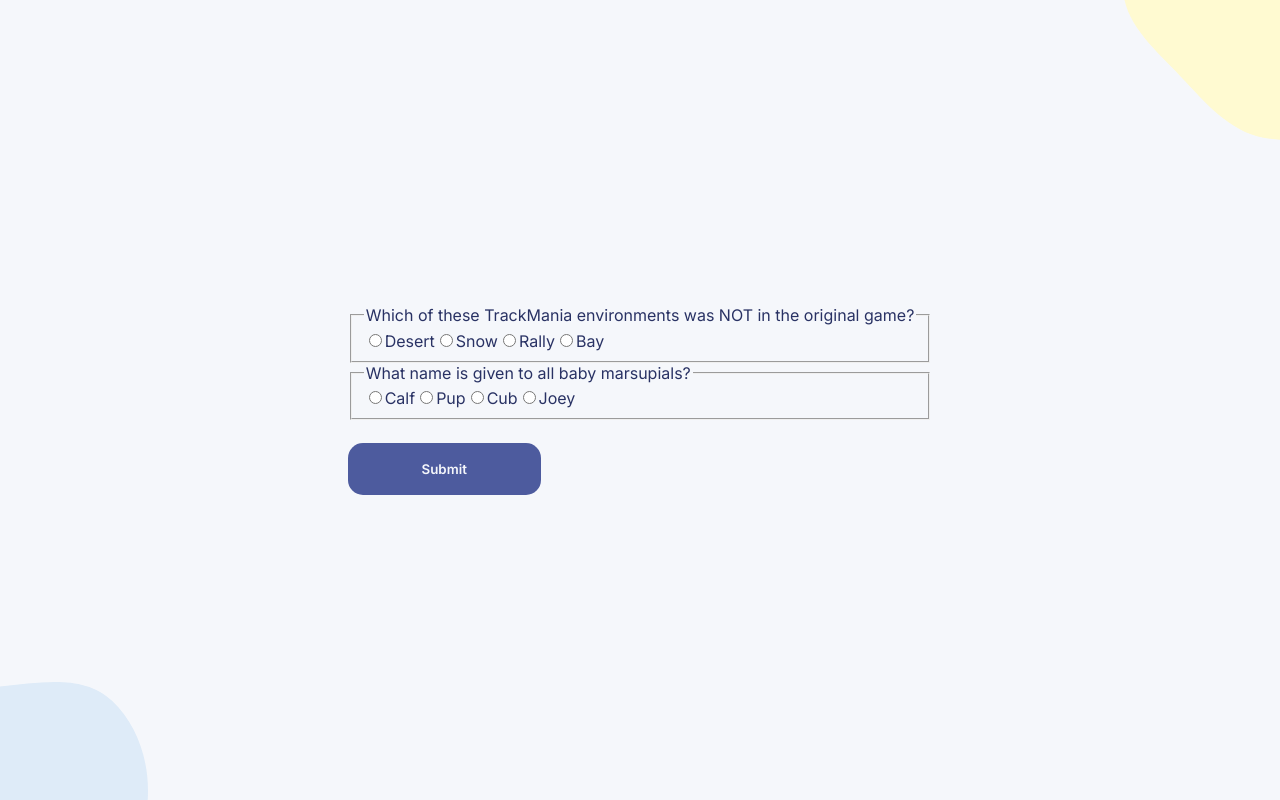
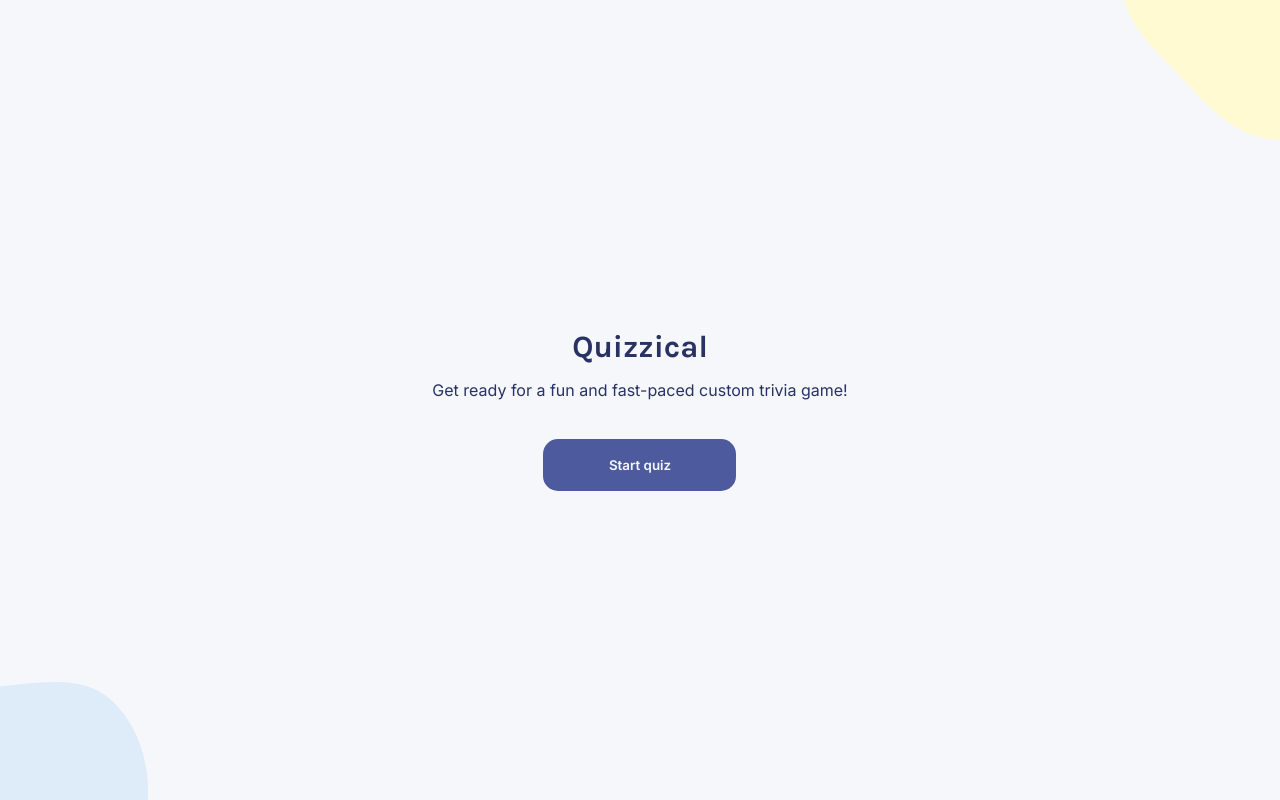
Before and after one commit to jharikr/react-quizzical, a React (Vite) app: page / in a window 1280 px wide. Built offline with nearby package versions, Linux system fonts and the light colour scheme.

Commit message:
Added quiz state and conditiional rendering

```diff
--- a/src/App.jsx
+++ b/src/App.jsx
@@ -5,10 +5,34 @@
 import testData from "./data/testData"
 import './App.css'
 
+const INITIAL_STATE = {
+  quizState: {
+    startQuiz: false,
+    checkAnswers: false
+  },
+  formData: testData,
+  score: 0
+}
+
 function App() {
-  const [formData, setFormData] = useState(testData);
+  const [quizState, setQuizState] = useState(INITIAL_STATE.quizState)
+  const [formData, setFormData] = useState(INITIAL_STATE.formData);
+  const [score, setScore] = useState(INITIAL_STATE.score);
 
-  function handleChange(event, id) {
+  function startQuiz(event) {
+    setQuizState(prevState => ({
+      ...prevState,
+      startQuiz: !prevState.startQuiz
+    }))
+  }
+
+  function resetQuiz(event) {
+    setFormData(INITIAL_STATE.formData)
+    setQuizState(INITIAL_STATE.quizState)
+    setScore(INITIAL_STATE.score)
+  }
+
+  function handleChange(event) {
     const { name, value } = event.target
     setFormData(oldData => {
       return oldData.map(question => {
@@ -19,14 +43,22 @@
 
   function handleSubmit(event) {
     event.preventDefault()
-    console.log(formData)
-    setFormData(testData)
+
+    const score = formData.reduce((acc, curr) => {
+      return curr.correctAnswer === curr.selectedAnswer ? acc + 1 : acc
+    }, 0)
+    setScore(score)
+    setQuizState(prevState => ({
+      ...prevState,
+      checkAnswers: !prevState.checkAnswers
+    }))
+    console.log("Running")
   }
 
   const answersElements = (answers, question, selected) => {
     return answers.map(answer => {
       return (
-        <label htmlFor="" key={nanoid()}>
+        <label htmlFor={answer} key={nanoid()}>
           <input
             type="radio"
             id={answer}
@@ -54,10 +86,23 @@
 
   return (
     <main>
-      <form onSubmit={handleSubmit}>
-        {questions(formData)}
-        <button type="submit" className="start-game">Submit</button>
-      </form>
+      {
+        !quizState.startQuiz ?
+          <Welcome onClick={startQuiz} />
+          :
+          <form onSubmit={handleSubmit}>
+            {questions(formData)}
+            {
+              !quizState.checkAnswers ?
+                <button type="submit" className="start-game">Check Answers</button>
+                :
+                <div>
+                  <span>{score}</span>
+                  <button type="reset" className="start-game" onClick={resetQuiz}>Play Again</button>
+                </div>
+            }
+          </form>
+      }
     </main>
   )
 }
--- a/src/components/Welcome.jsx
+++ b/src/components/Welcome.jsx
@@ -1,9 +1,9 @@
-function Welcome() {
+function Welcome({ onClick }) {
     return (
         <>
             <h1 className='game-title main-text'>Quizzical</h1>
             <p className='game-description'>Get ready for a fun and fast-paced custom trivia game! </p>
-            <button className='start-game'>Start quiz</button>
+            <button className='start-game' onClick={onClick}>Start quiz</button>
         </>
     )
 }
```
